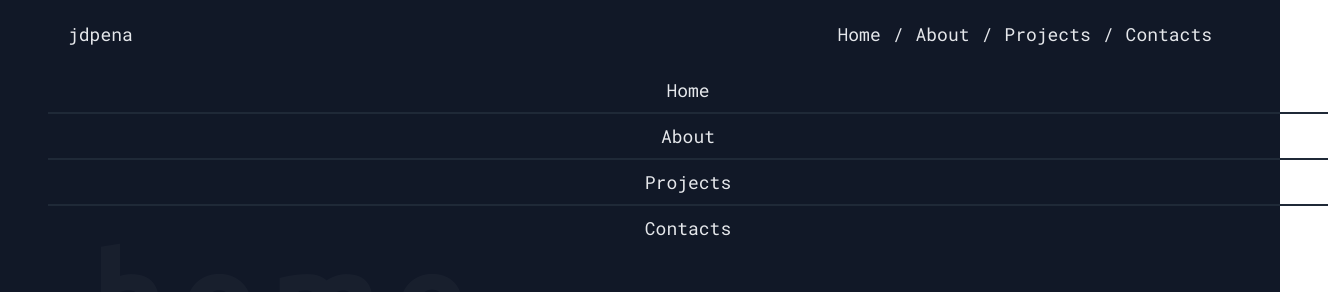
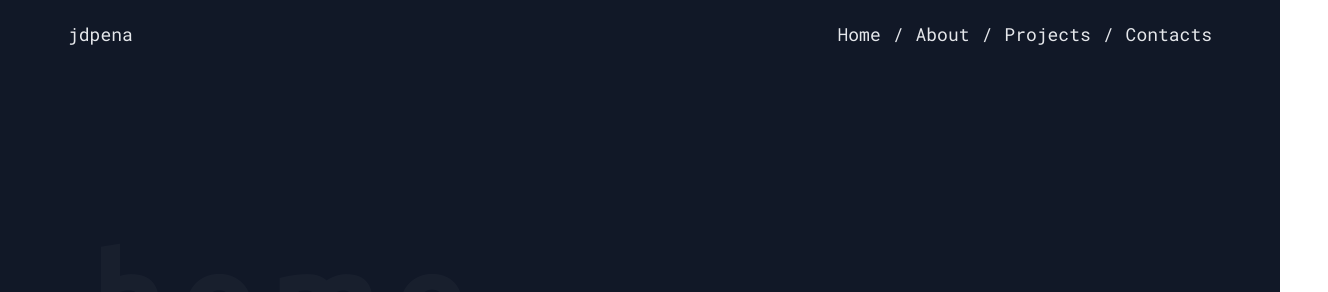
Before and after one commit to jdpena28/portfolio, a Next.js app: page / in a window 1280 px wide. Shown: the top 292 px of the page, 1328 px wide, since content can reach past the window. Built offline with nearby package versions, Linux system fonts and the light colour scheme.

Commit message:
Adjust width size of menu bar

```diff
--- a/components/Navbar.tsx
+++ b/components/Navbar.tsx
@@ -12,7 +12,7 @@ const NavLinks: React.FC<NavLinks> = ({ path, title,className }) => {
 }
 
 const Navbar: React.FC = () => {
-	const [menu, setMenu] = useState<boolean>(true)
+	const [menu, setMenu] = useState<boolean>(false)
 	return (
 		<nav>
 			<div className='flex justify-between text-lg p-5'>
@@ -30,7 +30,7 @@ const Navbar: React.FC = () => {
 				/>
 			</div>
 			{menu ? (
-				<div className="absolute flex flex-col text-center w-full text-lg z-50">
+				<div className="hidden absolute sm:flex flex-col text-center w-[95%] mx-auto text-lg z-50">
 					<NavLinks path={'/#home'} title={'Home'} className='border-b-2 py-2 border-gray-800'/>
 					<NavLinks path={'/#about'} title={'About'} className='border-b-2 py-2 border-gray-800'/>
 					<NavLinks path={'/#project'} title={'Projects'} className='border-b-2 py-2 border-gray-800'/>
```
